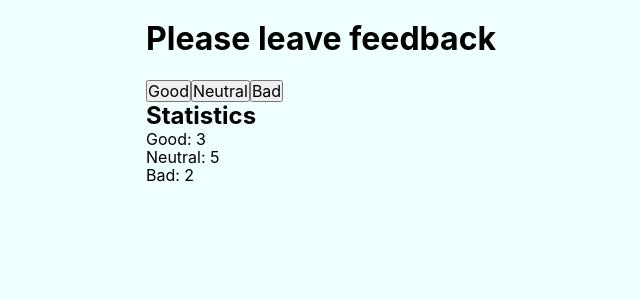
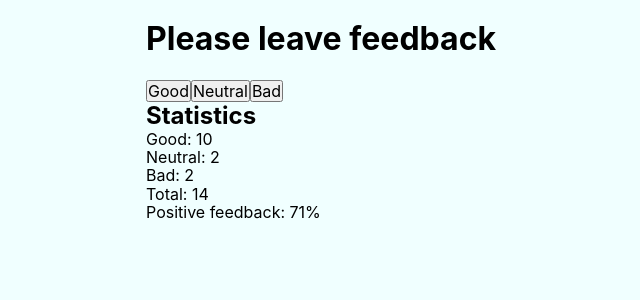
Before and after one commit to barometer-js/goit-react-hw-02-feedback, a React (Create React App) app: page / in a window 1280 px wide. Shown: the top 300 px of the page, without its empty margins (259-899 px from the left). Built offline with nearby package versions, Linux system fonts and the light colour scheme.

Commit message:
add notingTotal: 14

```diff
--- a/src/App.js
+++ b/src/App.js
@@ -5,28 +5,60 @@ import Section from './components/Section/Section';
 
 class App extends Component {
   state = {
-    good: 0,
-    neutral: 0,
-    bad: 0,
+    good: 10,
+    neutral: 2,
+    bad: 2,
   };
 
-  countTotalFeedback = () => {};
+  countTotalFeedback = () => {
+    return Object.values(this.state).reduce((acc, value) => acc + value, 0);
+  };
 
-  countPositiveFeedbackPercentage = () => {};
+  countPositiveFeedbackPercentage = () => {
+    return Math.round((this.state.good / this.countTotalFeedback()) * 100);
+  };
+
+  addFeedback = () => {
+    console.log(this.button);
+    // switch (this.button.value) {
+    //   case 'Good':
+    //     this.setState(prevState => ({ good: prevState.good + 1 }));
+    //     break;
+
+    //   case 'Neutral':
+    //     this.setState(prevState => ({ neutral: prevState.neutral + 1 }));
+    //     break;
+
+    //   case 'Bad':
+    //     this.setState(prevState => ({ bad: prevState.bad + 1 }));
+    //     break;
+
+    //   default:
+    //     console.log('Invalid subscription type');
+    // }
+  };
 
   render() {
     return (
       <Fragment>
         <Section>
           <h1>Please leave feedback</h1>
-          <button type="button">Good</button>
-          <button type="button">Neutral</button>
-          <button type="button">Bad</button>
+          <button type="button" onClick={this.addFeedback}>
+            Good
+          </button>
+          <button type="button" onClick={this.addFeedback}>
+            Neutral
+          </button>
+          <button type="button" onClick={this.addFeedback}>
+            Bad
+          </button>
           <h2>Statistics</h2>
           <ul>
-            <li>{`Good: ${3}`}</li>
-            <li>{`Neutral: ${5}`}</li>
-            <li>{`Bad: ${2}`}</li>
+            <li>{`Good: ${this.state.good}`}</li>
+            <li>{`Neutral: ${this.state.neutral}`}</li>
+            <li>{`Bad: ${this.state.bad}`}</li>
+            <li>{`Total: ${this.countTotalFeedback()}`}</li>
+            <li>{`Positive feedback: ${this.countPositiveFeedbackPercentage()}%`}</li>
           </ul>
         </Section>
       </Fragment>
```
